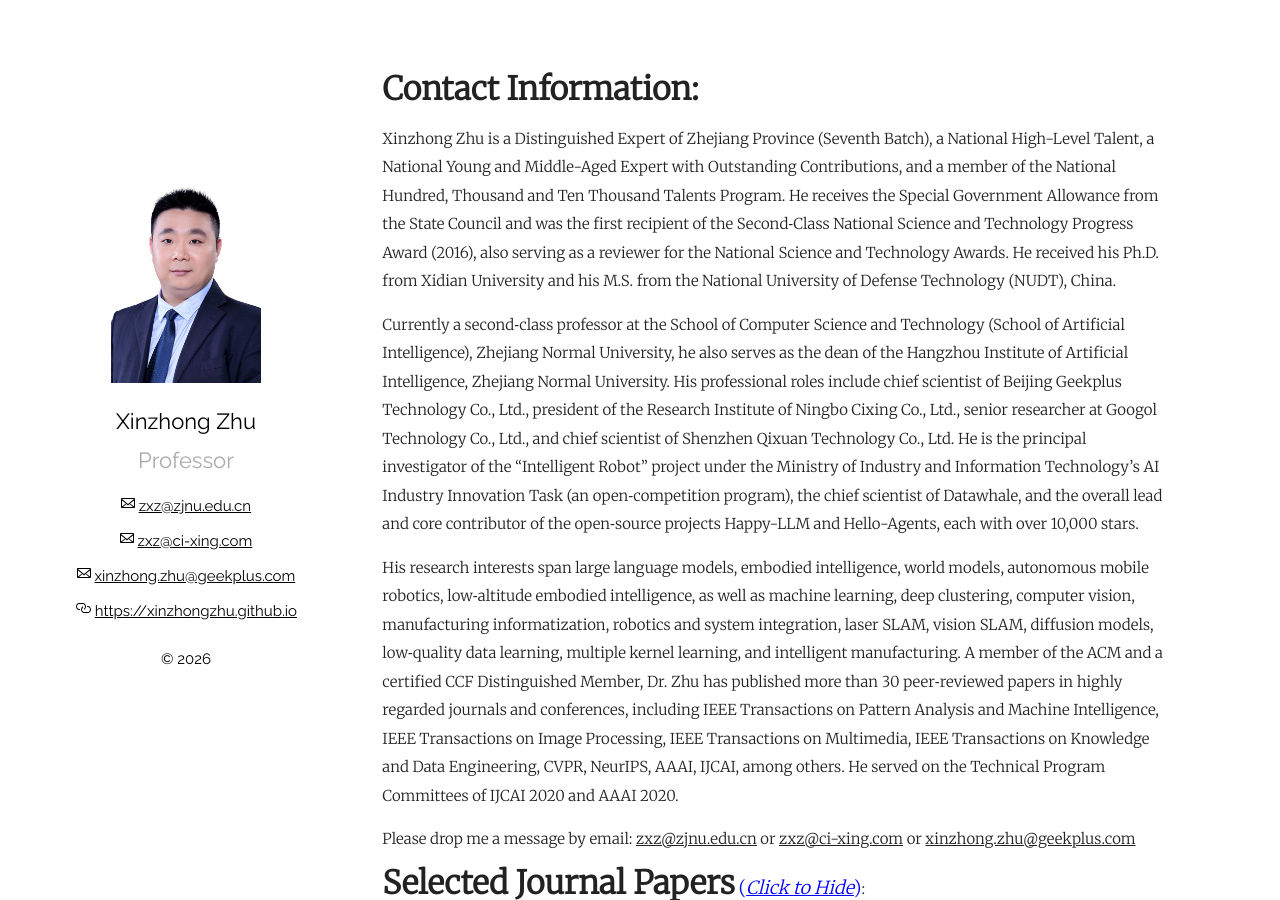
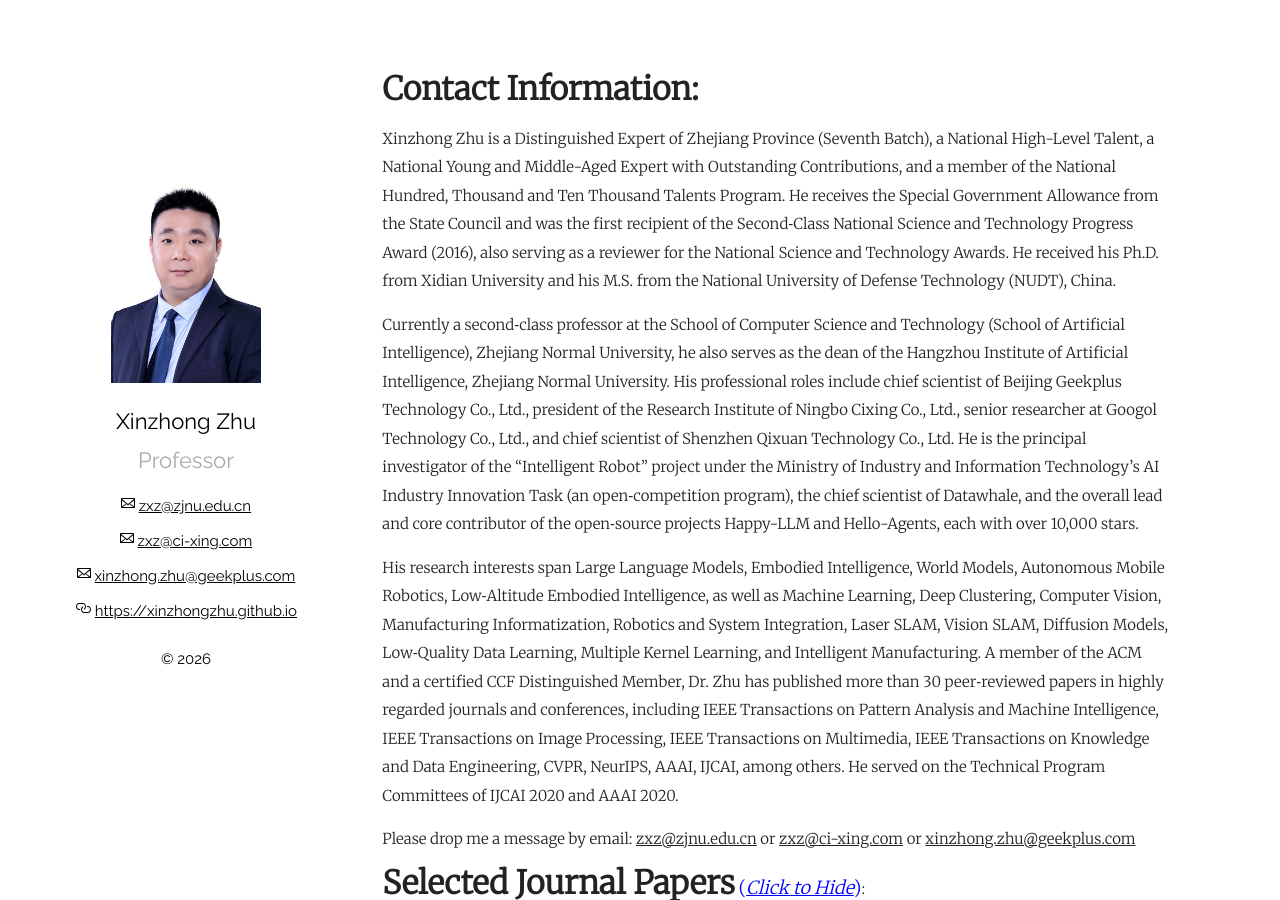
Before and after one commit to xinzhongzhu/xinzhongzhu.github.io, a Jekyll site: the page built from index.md, in a window 1280 px wide and 900 px high. Built offline with Jekyll 4.4.1, drawn with Linux system fonts in a browser that asks for light colours.

```diff
--- a/index.md
+++ b/index.md
@@ -10,7 +10,7 @@ Xinzhong Zhu is a Distinguished Expert of Zhejiang Province (Seventh Batch), a N
 
 Currently a second‑class professor at the School of Computer Science and Technology (School of Artificial Intelligence), Zhejiang Normal University, he also serves as the dean of the Hangzhou Institute of Artificial Intelligence, Zhejiang Normal University. His professional roles include chief scientist of Beijing Geekplus Technology Co., Ltd., president of the Research Institute of Ningbo Cixing Co., Ltd., senior researcher at Googol Technology Co., Ltd., and chief scientist of Shenzhen Qixuan Technology Co., Ltd. He is the principal investigator of the “Intelligent Robot” project under the Ministry of Industry and Information Technology’s AI Industry Innovation Task (an open‑competition program), the chief scientist of Datawhale, and the overall lead and core contributor of the open‑source projects Happy-LLM and Hello-Agents, each with over 10,000 stars.
 
-His research interests span large language models, embodied intelligence, world models, autonomous mobile robotics, low‑altitude embodied intelligence, as well as machine learning, deep clustering, computer vision, manufacturing informatization, robotics and system integration, laser SLAM, vision SLAM, diffusion models, low‑quality data learning, multiple kernel learning, and intelligent manufacturing.
+His research interests span Large Language Models, Embodied Intelligence, World Models, Autonomous Mobile Robotics, Low‑Altitude Embodied Intelligence, as well as Machine Learning, Deep Clustering, Computer Vision, Manufacturing Informatization, Robotics and System Integration, Laser SLAM, Vision SLAM, Diffusion Models, Low‑Quality Data Learning, Multiple Kernel Learning, and Intelligent Manufacturing.
 A member of the ACM and a certified CCF Distinguished Member, Dr. Zhu has published more than 30 peer‑reviewed papers in highly regarded journals and conferences, including IEEE Transactions on Pattern Analysis and Machine Intelligence, IEEE Transactions on Image Processing, IEEE Transactions on Multimedia, IEEE Transactions on Knowledge and Data Engineering, CVPR, NeurIPS, AAAI, IJCAI, among others. He served on the Technical Program Committees of IJCAI 2020 and AAAI 2020.
 
 Please drop me a message by email: <u>zxz@zjnu.edu.cn</u> or <u>zxz@ci-xing.com</u> or <u>xinzhong.zhu@geekplus.com</u>
```
